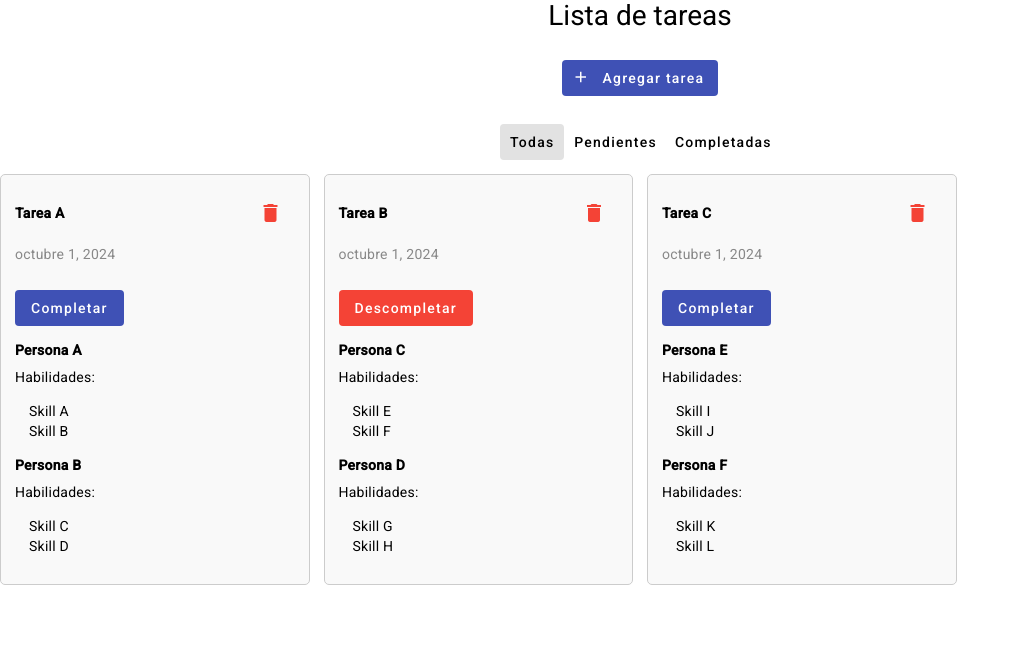
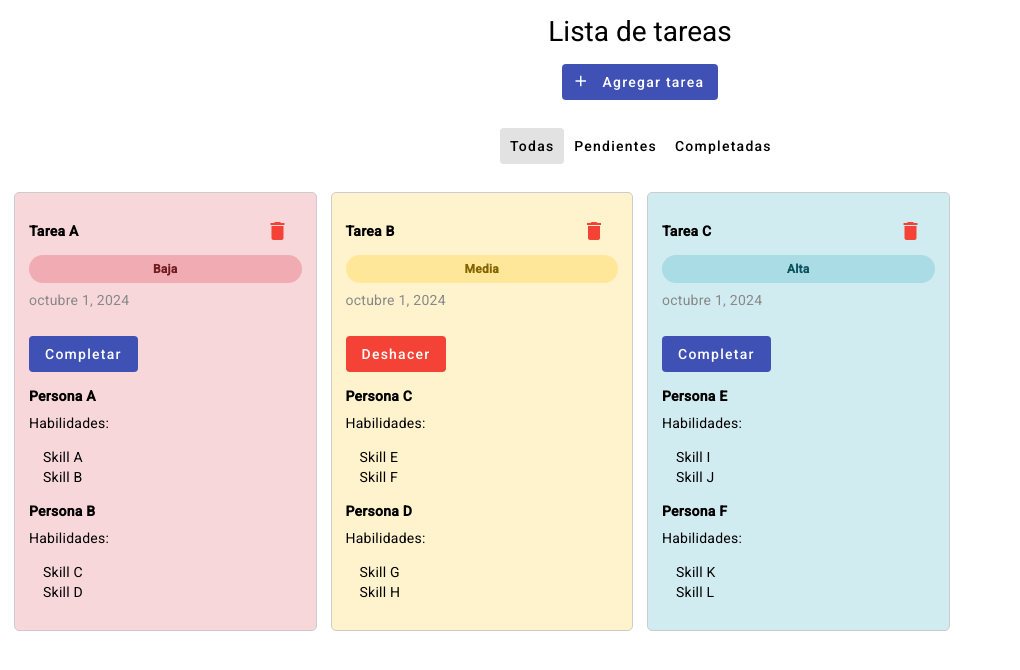
Before and after one commit to MrNizzy/TODO-16, an Angular app: page / in a window 1280 px wide. Shown: the top 670 px of the page, without its empty margins (0-1020 px from the left). Built offline with nearby package versions, Linux system fonts and the light colour scheme.

Commit message:
Chore: Agrega funcionalidad de filtrado y mostrar mensajes de eliminación de tareas

```diff
--- a/src/app/pages/home/home.component.html
+++ b/src/app/pages/home/home.component.html
@@ -35,7 +35,16 @@
 </section>
 
 <section class="task-grid">
-  <article *ngFor="let task of tasks | filterStatus : status" class="task-card">
+  <ng-container *ngIf="tasks.length > 0; else noTasks">
+    <article
+      *ngFor="let task of tasks | filterStatus : status"
+      class="task-card"
+      [ngClass]="{
+        low_priority: task.priority === 1,
+        medium_priority: task.priority === 2,
+        high_priority: task.priority === 3
+      }"
+    >
       <header class="task-header">
         <span class="task-title">{{ task.title }}</span>
         <button
@@ -47,7 +56,19 @@
           <mat-icon>delete</mat-icon>
         </button>
       </header>
-    <p class="task-date">{{ task.limitDate | date : "MMMM d, y" }}</p>
+      <span
+        [ngClass]="{
+          chip_low_priority: task.priority === 1,
+          chip_medium_priority: task.priority === 2,
+          chip_high_priority: task.priority === 3
+        }"
+        class="chip"
+      >
+        {{ task.priority | priorityName }}
+      </span>
+      <p class="task-date">
+        {{ task.limitDate | date : "MMMM d, y" }}
+      </p>
       <div class="task-actions">
         <button
           *ngIf="task.completed; else pending"
@@ -56,7 +77,7 @@
           color="warn"
           class="task-action-button"
         >
-        Descompletar
+          Deshacer
         </button>
         <ng-template #pending>
           <button
@@ -83,4 +104,8 @@
         </div>
       </section>
     </article>
+  </ng-container>
+  <ng-template #noTasks>
+    <p class="no-tasks-message">No hay tareas para mostrar.</p>
+  </ng-template>
 </section>
--- a/src/app/pages/home/home.component.scss
+++ b/src/app/pages/home/home.component.scss
@@ -1,6 +1,6 @@
 .task-list-title {
   font-size: 2em;
-  margin-bottom: 1em;
+  margin: 1rem 0;
   text-align: center;
 }
 
@@ -14,6 +14,7 @@
   display: grid;
   grid-template-columns: repeat(auto-fill, minmax(300px, 1fr));
   gap: 1em;
+  padding: 1em;
 }
 
 .task-card {
@@ -77,6 +78,42 @@
   margin-left: 1em;
 }
 
+.low_priority {
+  background-color: #f8d7da;
+}
+
+.medium_priority {
+  background-color: #fff3cd;
+}
+
+.high_priority {
+  background-color: #d1ecf1;
+}
+
+.chip {
+  display: inline-block;
+  padding: 0.25rem 0.5rem;
+  border-radius: 1rem;
+  font-size: 0.75rem;
+  font-weight: bold;
+  text-align: center;
+}
+
+.chip_low_priority {
+  background-color: darken(#f8d7da, 10%);
+  color: #721c24;
+}
+
+.chip_medium_priority {
+  background-color: darken(#fff3cd, 10%);
+  color: #856404;
+}
+
+.chip_high_priority {
+  background-color: darken(#d1ecf1, 10%);
+  color: #0c5460;
+}
+
 .filter {
   display: flex;
   align-items: center;
@@ -87,3 +124,12 @@
     background-color: #e2e2e2;
   }
 }
+
+.no-tasks-message {
+  grid-column: 1 / -1;
+  place-content: center;
+  text-align: center;
+  font-size: 1.5em;
+  color: #888;
+  margin-top: 2em;
+}
--- a/src/app/pages/home/home.component.ts
+++ b/src/app/pages/home/home.component.ts
@@ -9,6 +9,8 @@ import { MatDialog, MatDialogModule } from '@angular/material/dialog';
 import { NewTaskDialogComponent } from 'src/app/components/new-task-dialog/new-task-dialog.component';
 import { ToastrService } from 'ngx-toastr';
 import { FilterStatusPipe } from '@pipes/filter-status.pipe';
+import { MatChipsModule } from '@angular/material/chips';
+import { PriorityNamePipe } from '@pipes/priority-name.pipe';
 
 @Component({
   selector: 'app-home',
@@ -25,7 +27,9 @@ import { FilterStatusPipe } from '@pipes/filter-status.pipe';
     MatIconModule,
     MatDialogModule,
     FilterStatusPipe,
+    PriorityNamePipe,
     NgClass,
+    MatChipsModule,
   ],
 })
 export class HomeComponent implements OnInit {
@@ -79,6 +83,7 @@ export class HomeComponent implements OnInit {
   }
 
   removeTask(task: Task): void {
+    this.toastr.info('Tarea eliminada correctamente', 'Tarea eliminada');
     this.todoService.removeTask(task.id);
   }
 }
```
Lines whose indentation alone changed are shown as unchanged.
